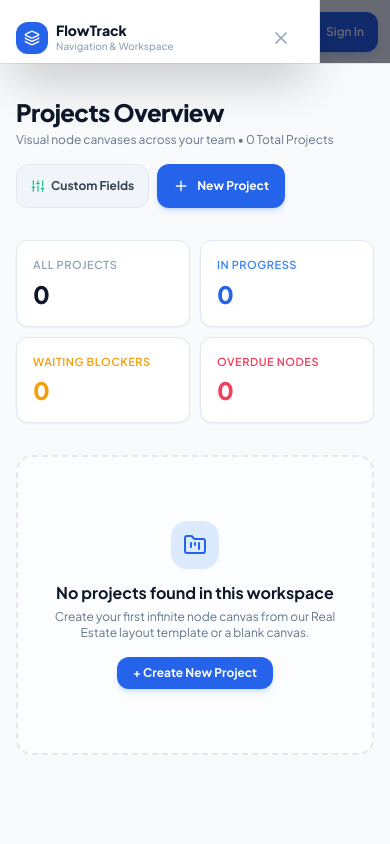
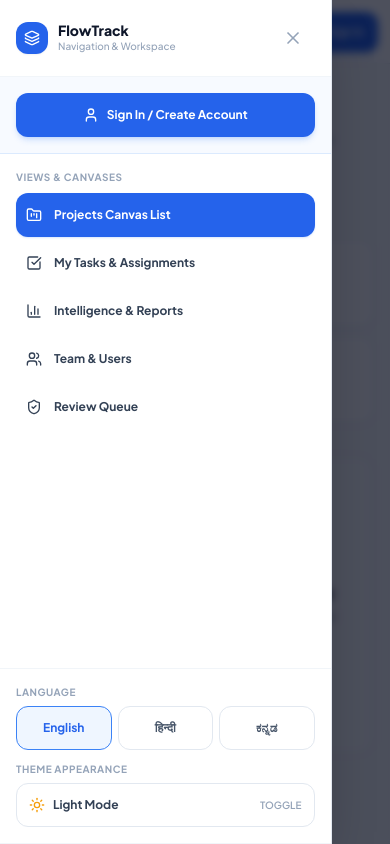
Before and after one commit to sandeep-asstdev/FlowTrack, a React (Vite) app in the folder apps/web/: page / in a window 390 px wide. Both pictures are taken after a click on the button 34 px from the left and 31 px from the top of the page. Built offline with nearby package versions, Linux system fonts and the light colour scheme.

Commit message:
fix(mobile): render mobile navigation drawer in createPortal, lock body scroll, and add role selector

```diff
--- a/apps/web/src/components/navbar/Navbar.tsx
+++ b/apps/web/src/components/navbar/Navbar.tsx
@@ -1,4 +1,5 @@
 import React, { useState, useEffect } from 'react';
+import { createPortal } from 'react-dom';
 import { useTranslation } from 'react-i18next';
 import { useAuthStore } from '../../stores/authStore';
 import {
@@ -75,6 +76,20 @@ export const Navbar: React.FC<NavbarProps> = ({
     window.addEventListener('keydown', handleKeyDown);
     return () => window.removeEventListener('keydown', handleKeyDown);
   }, []);
+
+  // Prevent background scroll and touch bleed when mobile drawer is open
+  useEffect(() => {
+    if (mobileDrawerOpen) {
+      const originalOverflow = document.body.style.overflow;
+      const originalTouchAction = document.body.style.touchAction;
+      document.body.style.overflow = 'hidden';
+      document.body.style.touchAction = 'none';
+      return () => {
+        document.body.style.overflow = originalOverflow;
+        document.body.style.touchAction = originalTouchAction;
+      };
+    }
+  }, [mobileDrawerOpen]);
 
   useEffect(() => {
     if (user) {
@@ -485,13 +500,22 @@ export const Navbar: React.FC<NavbarProps> = ({
 
       {/* ========================================================================= */}
       {/* MOBILE NAVIGATION DRAWER (Full navigation for small screens <lg)            */}
+      {/* Rendered via createPortal to break out of header stacking context/blur      */}
       {/* ========================================================================= */}
-      {mobileDrawerOpen && (
-        <div className="fixed inset-0 z-50 lg:hidden flex">
-          {/* Backdrop Overlay */}
+      {typeof document !== 'undefined' &&
+        mobileDrawerOpen &&
+        createPortal(
+          <div
+            id="mobile-nav-portal"
+            role="dialog"
+            aria-modal="true"
+            aria-label="Navigation Menu"
+            className="fixed inset-0 z-[9999] lg:hidden flex"
+          >
+            {/* Backdrop Overlay (covers full screen, tap to close) */}
             <div
               id="mobile-nav-backdrop"
-            className="fixed inset-0 bg-slate-950/60 backdrop-blur-xs animate-in fade-in duration-200"
+              className="fixed inset-0 bg-slate-950/70 backdrop-blur-sm transition-opacity duration-200"
               onClick={() => setMobileDrawerOpen(false)}
               aria-hidden="true"
             />
@@ -499,12 +523,13 @@ export const Navbar: React.FC<NavbarProps> = ({
             {/* Drawer Sheet */}
             <div
               id="mobile-nav-drawer"
-            className="relative w-full max-w-xs sm:max-w-sm bg-white dark:bg-slate-900 border-r border-slate-200 dark:border-slate-800 shadow-2xl flex flex-col h-full z-10 pt-safe pb-safe overflow-y-auto animate-in slide-in-from-left duration-200"
+              className="relative w-[85vw] max-w-[340px] bg-white dark:bg-slate-900 border-r border-slate-200 dark:border-slate-800 shadow-2xl flex flex-col h-[100dvh] max-h-[100dvh] z-10 pt-safe pb-safe overflow-y-auto overscroll-contain transition-transform duration-200 ease-out"
+              onClick={(e) => e.stopPropagation()}
             >
               {/* Drawer Header */}
-            <div className="p-4 border-b border-slate-100 dark:border-slate-800 flex items-center justify-between">
-              <div className="flex items-center gap-2 text-blue-600 dark:text-blue-400">
-                <div className="w-8 h-8 rounded-xl bg-blue-600 flex items-center justify-center text-white shadow-sm">
+              <div className="p-4 border-b border-slate-100 dark:border-slate-800 flex items-center justify-between shrink-0 bg-white dark:bg-slate-900 sticky top-0 z-10">
+                <div className="flex items-center gap-2.5 text-blue-600 dark:text-blue-400">
+                  <div className="w-8 h-8 rounded-xl bg-blue-600 flex items-center justify-center text-white shadow-sm shrink-0">
                     <Layers className="w-4 h-4" />
                   </div>
                   <div>
@@ -527,7 +552,7 @@ export const Navbar: React.FC<NavbarProps> = ({
 
               {/* User Profile Card (if authenticated) */}
               {user ? (
-              <div className="p-4 bg-slate-50 dark:bg-slate-850 border-b border-slate-100 dark:border-slate-800">
+                <div className="p-4 bg-slate-50 dark:bg-slate-850 border-b border-slate-100 dark:border-slate-800 shrink-0">
                   <div className="flex items-center gap-3">
                     <div className="w-10 h-10 rounded-full bg-gradient-to-tr from-blue-500 to-indigo-600 text-white flex items-center justify-center font-bold text-sm shadow-sm shrink-0">
                       {user.fullName ? user.fullName[0].toUpperCase() : 'U'}
@@ -544,7 +569,7 @@ export const Navbar: React.FC<NavbarProps> = ({
                   </div>
                 </div>
               ) : (
-              <div className="p-4 bg-blue-50/50 dark:bg-blue-950/20 border-b border-blue-100 dark:border-blue-900/30">
+                <div className="p-4 bg-blue-50/50 dark:bg-blue-950/20 border-b border-blue-100 dark:border-blue-900/30 shrink-0">
                   <button
                     onClick={() => {
                       setMobileDrawerOpen(false);
@@ -558,9 +583,55 @@ export const Navbar: React.FC<NavbarProps> = ({
                 </div>
               )}
 
+              {/* Active Role Selector (Mobile Drawer) */}
+              {user && (
+                <div className="p-4 border-b border-slate-100 dark:border-slate-800 shrink-0">
+                  <div className="flex items-center justify-between mb-2">
+                    <span className="text-[10px] font-bold text-slate-400 uppercase tracking-wider">
+                      Access Control Role
+                    </span>
+                    {simulatedRole && (
+                      <button
+                        onClick={() => setSimulatedRole(null)}
+                        className="text-[10px] text-blue-600 dark:text-blue-400 hover:underline font-bold"
+                      >
+                        Reset to Default
+                      </button>
+                    )}
+                  </div>
+                  <div className="grid grid-cols-2 gap-1.5">
+                    {[
+                      { id: 'ADMIN', label: 'Admin', icon: '👑' },
+                      { id: 'MANAGER', label: 'Manager', icon: '👔' },
+                      { id: 'TEAM_LEAD', label: 'Team Lead', icon: '🧢' },
+                      { id: 'MEMBER', label: 'Member', icon: '💻' },
+                    ].map((roleItem) => {
+                      const isSelected = permissions.role === roleItem.id;
+                      return (
+                        <button
+                          key={roleItem.id}
+                          onClick={() => setSimulatedRole(roleItem.id)}
+                          className={`p-2 min-h-[44px] rounded-xl text-xs font-bold flex items-center justify-between transition-colors border ${
+                            isSelected
+                              ? 'bg-blue-50 dark:bg-blue-950/60 border-blue-400 text-blue-600 dark:text-blue-400'
+                              : 'border-slate-200 dark:border-slate-800 text-slate-700 dark:text-slate-300 hover:bg-slate-50 dark:hover:bg-slate-800'
+                          }`}
+                        >
+                          <span className="flex items-center gap-1.5">
+                            <span>{roleItem.icon}</span>
+                            <span>{roleItem.label}</span>
+                          </span>
+                          {isSelected && <Check className="w-3.5 h-3.5 text-blue-600 shrink-0" />}
+                        </button>
+                      );
+                    })}
+                  </div>
+                </div>
+              )}
+
               {/* Workspace Selector (Inside Mobile Drawer) */}
               {user && (
-              <div className="p-4 border-b border-slate-100 dark:border-slate-800">
+                <div className="p-4 border-b border-slate-100 dark:border-slate-800 shrink-0">
                   <div className="flex items-center justify-between mb-2">
                     <span className="text-[10px] font-bold text-slate-400 uppercase tracking-wider">
                       Current Workspace
@@ -570,7 +641,7 @@ export const Navbar: React.FC<NavbarProps> = ({
                         setMobileDrawerOpen(false);
                         onOpenCreateWorkspace();
                       }}
-                    className="text-[11px] font-bold text-blue-600 dark:text-blue-400 hover:underline flex items-center gap-1"
+                      className="text-[11px] font-bold text-blue-600 dark:text-blue-400 hover:underline flex items-center gap-1 min-h-[32px] px-1"
                     >
                       <Plus className="w-3 h-3" />
                       New
@@ -699,7 +770,7 @@ export const Navbar: React.FC<NavbarProps> = ({
               </div>
 
               {/* Language & Theme Controls in Drawer */}
-            <div className="p-4 border-b border-slate-100 dark:border-slate-800 space-y-3">
+              <div className="p-4 border-b border-slate-100 dark:border-slate-800 space-y-3 shrink-0">
                 <div>
                   <div className="text-[10px] font-bold text-slate-400 uppercase tracking-wider mb-1.5">
                     Language
@@ -731,7 +802,7 @@ export const Navbar: React.FC<NavbarProps> = ({
                   </div>
                   <button
                     onClick={toggleTheme}
-                  className="w-full py-2.5 px-3 min-h-[44px] rounded-xl border border-slate-200 dark:border-slate-700 text-xs font-bold text-slate-700 dark:text-slate-300 flex items-center justify-between"
+                    className="w-full py-2.5 px-3 min-h-[44px] rounded-xl border border-slate-200 dark:border-slate-700 text-xs font-bold text-slate-700 dark:text-slate-300 flex items-center justify-between hover:bg-slate-50 dark:hover:bg-slate-800 transition-colors"
                   >
                     <span className="flex items-center gap-2">
                       {darkMode ? <Moon className="w-4 h-4 text-blue-400" /> : <Sun className="w-4 h-4 text-amber-500" />}
@@ -744,14 +815,14 @@ export const Navbar: React.FC<NavbarProps> = ({
 
               {/* Logout Footer in Mobile Drawer */}
               {user && (
-              <div className="p-4">
+                <div className="p-4 shrink-0">
                   <button
                     id="mobile-drawer-logout-btn"
                     onClick={() => {
                       setMobileDrawerOpen(false);
                       logout();
                     }}
-                  className="w-full py-2.5 px-4 min-h-[44px] rounded-xl border border-rose-200 dark:border-rose-900/60 bg-rose-50/50 dark:bg-rose-950/20 text-rose-600 dark:text-rose-400 text-xs font-bold flex items-center justify-center gap-2 hover:bg-rose-100 transition-colors"
+                    className="w-full py-2.5 px-4 min-h-[44px] rounded-xl border border-rose-200 dark:border-rose-900/60 bg-rose-50/50 dark:bg-rose-950/20 text-rose-600 dark:text-rose-400 text-xs font-bold flex items-center justify-center gap-2 hover:bg-rose-100 dark:hover:bg-rose-950/40 transition-colors"
                   >
                     <LogOut className="w-4 h-4" />
                     <span>Sign Out</span>
@@ -759,7 +830,8 @@ export const Navbar: React.FC<NavbarProps> = ({
                 </div>
               )}
             </div>
-        </div>
+          </div>,
+          document.body
         )}
 
       {/* Slide-out Notification Drawer */}
```
Lines whose indentation alone changed are shown as unchanged.
